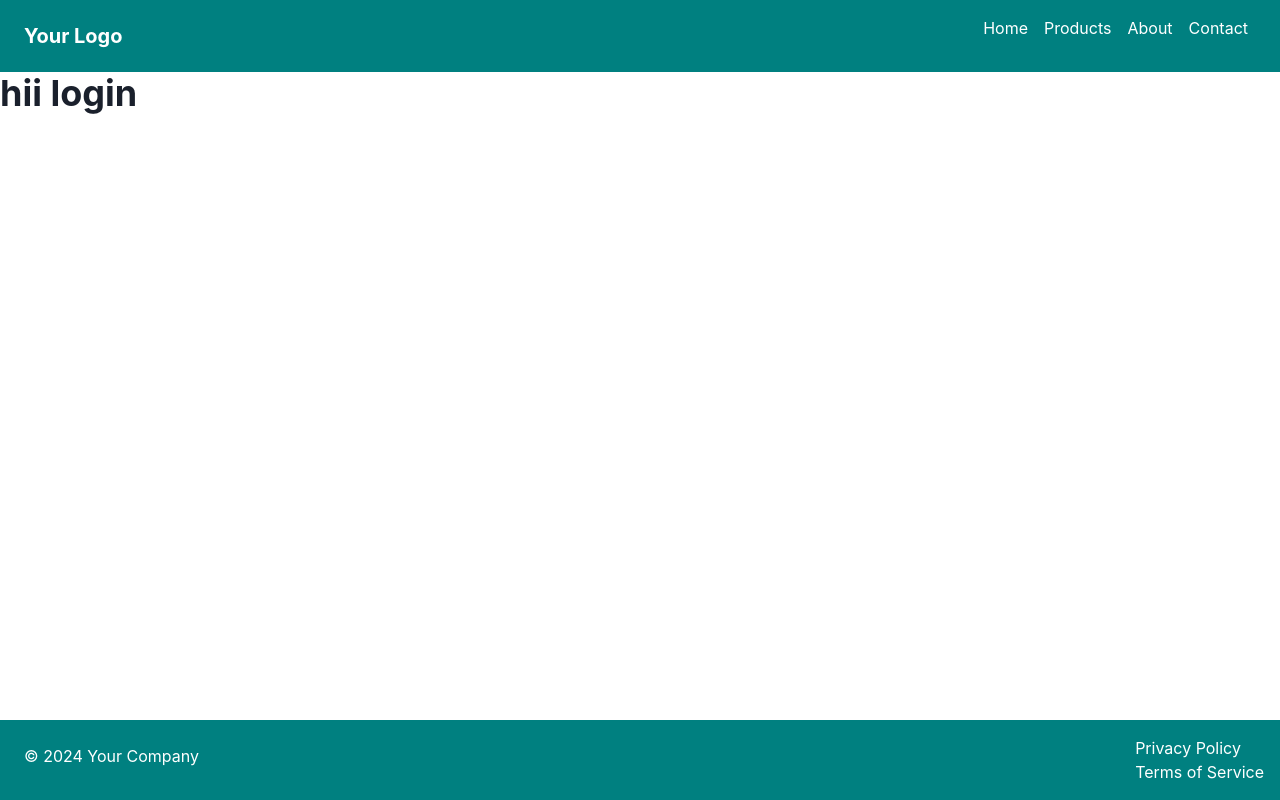
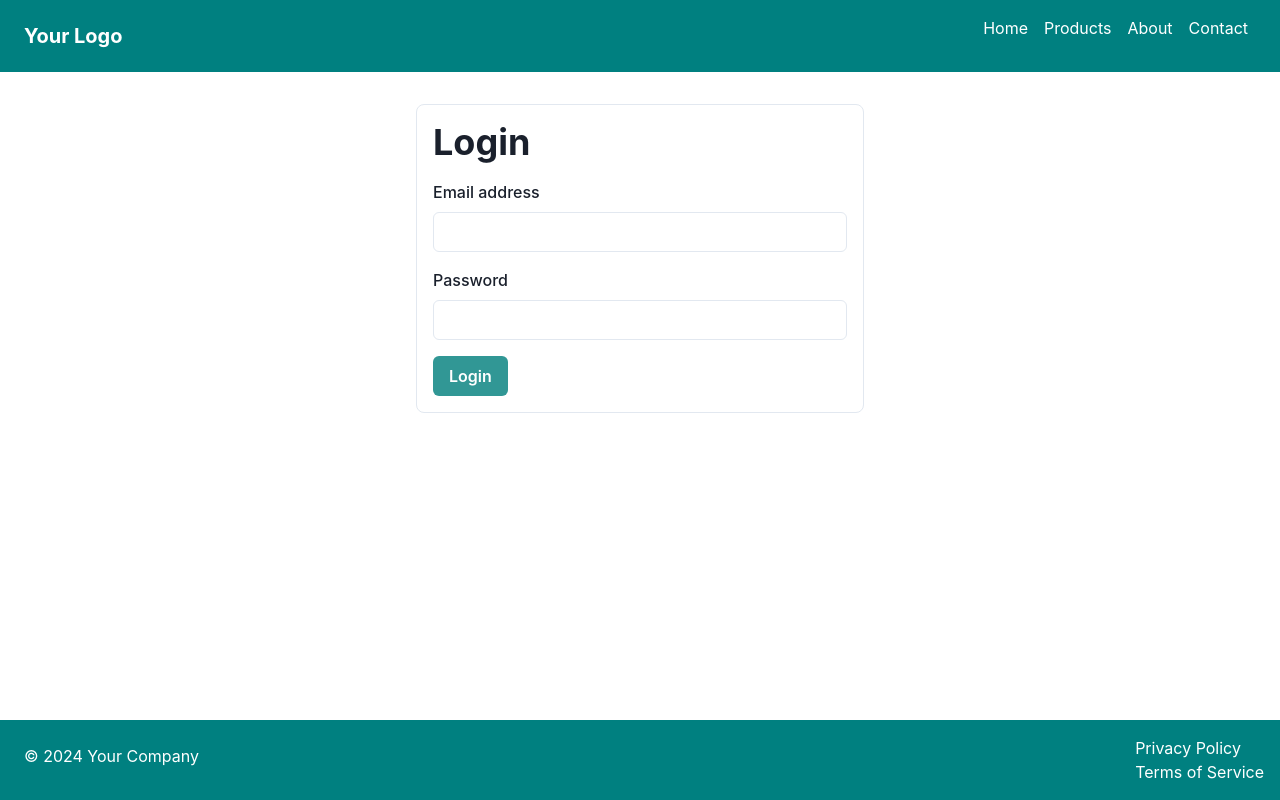
Before and after one commit to BARBARIK12345/Real-chat-app, a React (Create React App) app in the folder client/: page /login in a window 1280 px wide. Built offline with nearby package versions, Linux system fonts and the light colour scheme.

Commit message:
login page done

```diff
--- a/client/src/Pages/Login.js
+++ b/client/src/Pages/Login.js
@@ -1,12 +1,70 @@
-import { Heading } from '@chakra-ui/react'
-import React from 'react'
+import React, { useState } from "react";
+import {
+    FormControl,
+    FormLabel,
+    Input,
+    Button,
+    Box,
+    Heading,
+  } from '@chakra-ui/react'
+import axios from "axios";
+
+
 
 const Login = () => {
+
+    const [loginData, setloginData] = useState({
+        email: '',
+        password: '',
+      });
+
+   const handleSubmit= async(e)=>{
+         e.preventDefault();
+         if (!loginData.email || !loginData.password) {
+            alert('Email and password are required');
+            return;
+          }
+        try {
+            const response = axios.post("http://localhost:7000/api/register", loginData)
+        } catch (error) {
+            console.log("Error messsage is ", error)
+        }
+   }
+
+   const handleChange=(e)=>{
+     setloginData({...loginData , [e.target.name] : e.target.value})
+   }
+
   return (
     <>
-      <Heading>hii login</Heading>
+      <Box maxW="md" mx="auto" mt={8} p={4} borderWidth="1px" borderRadius="lg">
+        <Heading mb={4}>Login</Heading>
+        <form onSubmit={handleSubmit}>
+          <FormControl id="email" mb={4}>
+            <FormLabel>Email address</FormLabel>
+            <Input
+              type="email"
+              name="email"
+              value={loginData.email}
+              onChange={handleChange}
+            />
+          </FormControl>
+          <FormControl id="password" mb={4}>
+            <FormLabel>Password</FormLabel>
+            <Input
+              type="password"
+              name="password"
+              value={loginData.password}
+              onChange={handleChange}
+            />
+          </FormControl>
+          <Button colorScheme="teal" type="submit">
+            Login
+          </Button>
+        </form>
+      </Box>
     </>
-  )
-}
+  );
+};
 
-export default Login
+export default Login;
--- a/client/src/Pages/Register.js
+++ b/client/src/Pages/Register.js
@@ -6,8 +6,6 @@ import {
   Button,
   Box,
   Heading,
-  Alert,
-  AlertIcon,
 } from "@chakra-ui/react";
 import axios from 'axios'
 
@@ -48,6 +46,7 @@ const Register = () => {
               name="name"
               value={formData.name}
               onChange={handleChange}
+              required
             />
           </FormControl>
           <FormControl id="email" mb={4}>
@@ -57,6 +56,7 @@ const Register = () => {
               name="email"
               value={formData.email}
               onChange={handleChange}
+              required
             />
           </FormControl>
           <FormControl id="password" mb={4}>
@@ -66,6 +66,7 @@ const Register = () => {
               name="password"
               value={formData.password}
               onChange={handleChange}
+              required
             />
           </FormControl>
           <FormControl id="confirmPassword" mb={4}>
@@ -75,6 +76,7 @@ const Register = () => {
               name="confirmPassword"
               value={formData.confirmPassword}
               onChange={handleChange}
+              required
             />
           </FormControl>
           <Button colorScheme="teal" type="submit">
```
